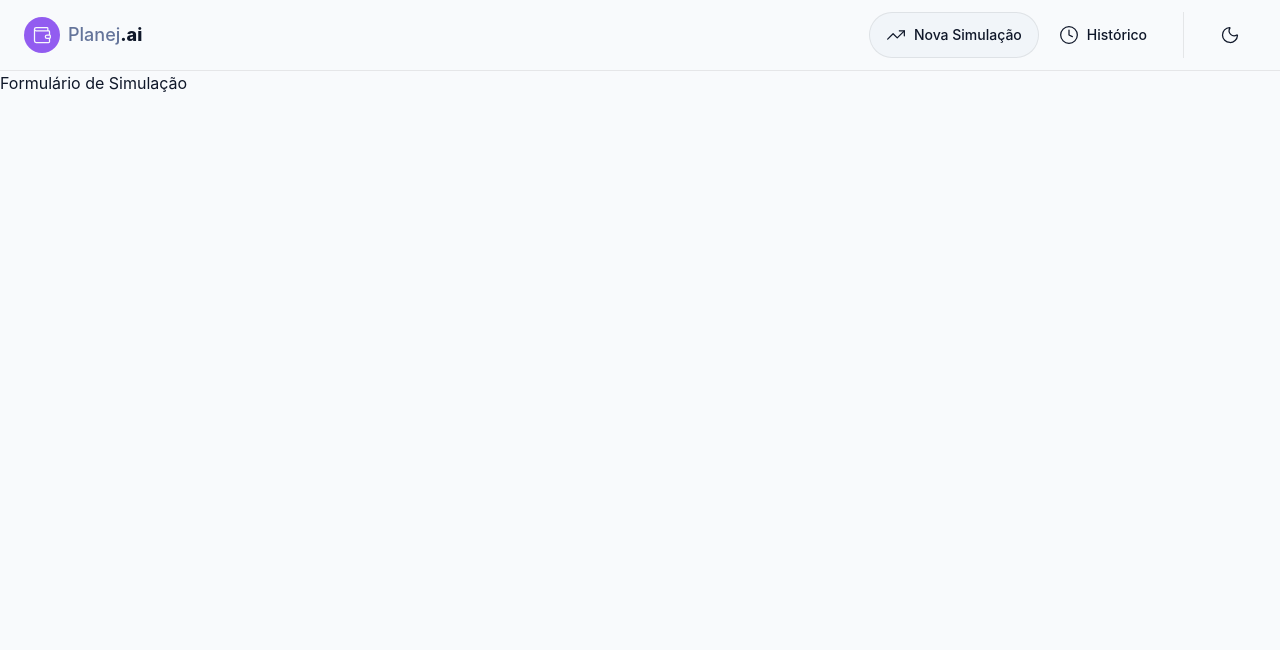
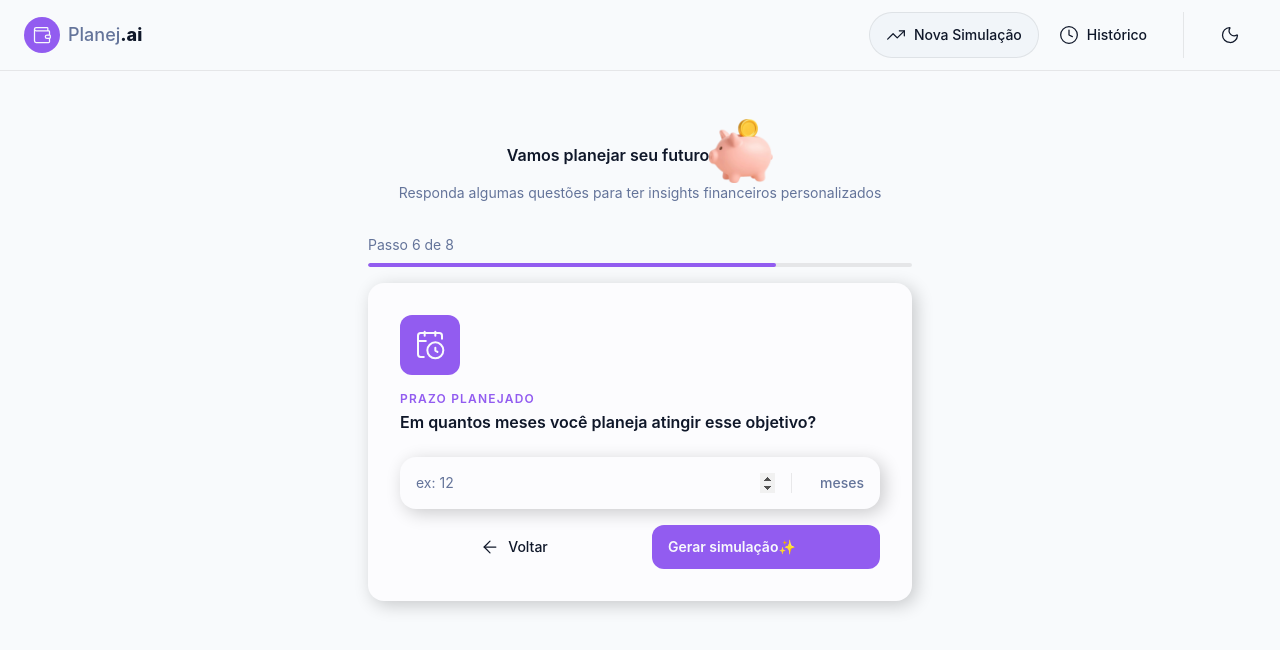
Before and after one commit to Jhons03/planejai, a React (Vite) app: page / in a window 1280 px wide. Shown: the top 650 px of the page. Built offline with nearby package versions, Linux system fonts and the light colour scheme.

Commit message:
Criando a base do foms e input.

```diff
--- /dev/null
+++ b/src/components/features/Simulation/Form.tsx
@@ -0,0 +1,14 @@
+import { simulationFormSteps } from '@/data/Simulation'
+import { FormStep } from './FormStep'
+import { StepProgress } from './Progress'
+
+export const SimulationForm = () => {
+  const currentStep = simulationFormSteps[5]
+
+  return (
+    <>
+      <StepProgress currentStep={6} totalSteps={8} />
+      <FormStep key={currentStep.id} {...currentStep} />
+    </>
+  )
+}
--- /dev/null
+++ b/src/components/features/Simulation/FormStep.tsx
@@ -0,0 +1,58 @@
+import { ArrowLeft, ArrowRight, type LucideIcon } from 'lucide-react'
+import { Button } from '@/components/shared/Button'
+import { Input, type InputProps } from '@/components/shared/Input'
+
+export interface FormStepProps {
+  id: string
+  icon: LucideIcon
+  title: string
+  question: string
+  inputProps: InputProps
+  submitButtonProps?: {
+    label: string
+    emojiIcon?: string
+  }
+}
+
+export function FormStep({
+  icon: Icon,
+  title,
+  question,
+  inputProps,
+  submitButtonProps,
+}: FormStepProps) {
+  return (
+    <div className="bg-card rounded-2xl p-6 shadow-[4px_4px_18px_0px_rgba(0,0,0,0.2)] sm:p-8">
+      <div className="bg-primary mb-4 flex h-15 w-15 items-center justify-center rounded-xl">
+        <Icon size={32} className="text-primary-foreground" />
+      </div>
+      <h2 className="text-primary mb-1 text-xs font-semibold tracking-widest uppercase">{title}</h2>
+      <h3 className="text-foreground text-x1 sm:text-2x1 mb-6 leading-snug font-semibold">
+        {question}
+      </h3>
+      <form className="flex flex-col gap-4">
+        <Input {...inputProps} />
+        <div className="flex flex-col gap-3 sm:flex-row sm:gap-6">
+          <Button
+            type="button"
+            // onClick={onBack}
+            variant="ghost"
+            icon={ArrowLeft}
+            className="order-2 flex-1 justify-center rounded-xl py-3 sm:order-1"
+          >
+            Voltar
+          </Button>
+          <Button
+            type="submit"
+            variant="primary"
+            icon={!submitButtonProps ? ArrowRight : undefined}
+            className="order-1 flex-1 sm:order-2"
+          >
+            {submitButtonProps?.label ?? 'Próximo'}
+            {submitButtonProps?.emojiIcon}
+          </Button>
+        </div>
+      </form>
+    </div>
+  )
+}
--- /dev/null
+++ b/src/components/features/Simulation/Hero.tsx
@@ -0,0 +1,17 @@
+import PiggyBankImage from '@/assets/images/piggy-bank.png'
+
+export function SimulationHero() {
+  return (
+    <div className="mb-8 text-center">
+      <div className="flex flex-col items-center justify-center sm:flex-row">
+        <h1 className="text-foreground text-3x1 sm:text-4x1 font-semibold">
+          Vamos planejar seu futuro
+        </h1>
+        <img src={PiggyBankImage} alt="" aria-hidden="true" className="h-16 w-16 sm:-mt-2" />
+      </div>
+      <p className="text-muted-foreground text-sm">
+        Responda algumas questões para ter insights financeiros personalizados
+      </p>
+    </div>
+  )
+}
--- /dev/null
+++ b/src/components/features/Simulation/Progress.tsx
@@ -0,0 +1,27 @@
+interface StepProgressProps {
+  currentStep: number
+  totalSteps: number
+}
+
+export function StepProgress({ currentStep, totalSteps }: StepProgressProps) {
+  const progress = (currentStep / totalSteps) * 100
+
+  return (
+    <div className="mb-4">
+      <p className="text-muted-foreground mb-2 text-sm">
+        Passo {currentStep} de {totalSteps}
+      </p>
+      <div className="bg-border h-1 w-full overflow-hidden rounded-full">
+        <div
+          role="progressbar"
+          aria-valuenow={currentStep}
+          aria-valuemin={1}
+          aria-valuemax={totalSteps}
+          aria-label={`Passo ${currentStep} de ${totalSteps}`}
+          className="bg-primary h-full rounded-full transition-all duration-300"
+          style={{ width: `${progress}%` }}
+        />
+      </div>
+    </div>
+  )
+}
--- /dev/null
+++ b/src/components/shared/Input.tsx
@@ -0,0 +1,31 @@
+import type { InputHTMLAttributes } from 'react'
+import { Divider } from './Divider'
+
+export interface InputProps extends InputHTMLAttributes<HTMLInputElement> {
+  prefix?: string
+  suffix?: string
+}
+
+export function Input({ prefix, suffix, ...rest }: InputProps) {
+  return (
+    <div className="bg-input flex items-center rounded-2xl p-4 shadow-[4px_4px_18px_0px_rgba(0,0,0,0.2)]">
+      {prefix && (
+        <>
+          <span className="text-muted-foreground text-sm font-medium">{prefix}</span>
+          <Divider orientation="vertical" />
+        </>
+      )}
+      <input
+        className="text-foreground placeholder:text-muted-foreground w-full bg-transparent text-sm outline-none"
+        autoFocus
+        {...rest}
+      />
+      {suffix && (
+        <>
+          <Divider orientation="vertical" />
+          <span className="text-muted-foreground ml-3 text-sm font-medium">{suffix}</span>
+        </>
+      )}
+    </div>
+  )
+}
--- /dev/null
+++ b/src/data/Simulation.ts
@@ -0,0 +1,76 @@
+import { CalendarClock, CreditCard, Goal, Landmark, PiggyBank, Wallet } from 'lucide-react'
+import type { FormStepProps } from '@/components/features/Simulation/FormStep'
+
+export const simulationFormSteps: FormStepProps[] = [
+  {
+    id: 'income',
+    icon: PiggyBank,
+    title: 'Renda mensal bruta',
+    question: 'Quanto é depositado na sua conta bancária todo mês? (somando todas as fontes)',
+    inputProps: {
+      placeholder: 'Ex: R$ 3.000,00',
+      prefix: 'R$',
+      maxLength: 12,
+    },
+  },
+  {
+    id: 'expenses',
+    icon: CreditCard,
+    title: 'Custos fixos de vida',
+    question: 'Quanto você gasta mensalmente com custos fixos (aluguel, contas, etc.)?',
+    inputProps: {
+      placeholder: 'ex: 2.000,00',
+      prefix: 'R$',
+      maxLength: 12,
+    },
+  },
+  {
+    id: 'debts',
+    icon: Landmark,
+    title: 'Dívidas / Parcelas',
+    question: 'Você tem algum valor comprometido com parcelas ou empréstimos mensalmente?',
+    inputProps: {
+      placeholder: 'ex: 500,00',
+      prefix: 'R$',
+      maxLength: 12,
+    },
+  },
+  {
+    id: 'goalName',
+    icon: Goal,
+    title: 'Nome da meta',
+    question: 'Qual o objetivo que você deseja alcançar?',
+    inputProps: {
+      placeholder: 'ex: Viagem para as Ilhas Maldivas',
+      maxLength: 50,
+    },
+  },
+  {
+    id: 'goalAmount',
+    icon: Wallet,
+    title: 'Custo da meta',
+    question: 'Quanto custa realizar esse sonho?',
+    inputProps: {
+      placeholder: 'ex: 20.000,00',
+      prefix: 'R$',
+      maxLength: 12,
+    },
+  },
+  {
+    id: 'goalDeadline',
+    icon: CalendarClock,
+    title: 'Prazo planejado',
+    question: 'Em quantos meses você planeja atingir esse objetivo?',
+    inputProps: {
+      type: 'number',
+      placeholder: 'ex: 12',
+      suffix: 'meses',
+      min: 1,
+      max: 120,
+    },
+    submitButtonProps: {
+      label: 'Gerar simulação',
+      emojiIcon: '✨',
+    },
+  },
+]
--- /dev/null
+++ b/src/pages/SimulationFormPage.tsx
@@ -0,0 +1,11 @@
+import { SimulationForm } from '@/components/features/Simulation/Form'
+import { SimulationHero } from '@/components/features/Simulation/Hero'
+
+export function SimulationFormPage() {
+  return (
+    <main className="mx-auto max-w-xl px-4 py-10 sm:py-14">
+      <SimulationHero />
+      <SimulationForm />
+    </main>
+  )
+}
--- a/src/router.tsx
+++ b/src/router.tsx
@@ -1,5 +1,6 @@
 import { createBrowserRouter } from 'react-router-dom'
 import { RootLayout } from './components/layout/RootLayout'
+import { SimulationFormPage } from './pages/SimulationFormPage'
 
 export const router = createBrowserRouter([
   {
@@ -7,7 +8,7 @@
     children: [
       {
         path: '/',
-        element: <h1>Formulário de Simulação</h1>,
+        element: <SimulationFormPage />,
       },
       {
         path: '/resultado',
```
Also changed, not shown: src/assets/images/piggy-bank.png (added).
